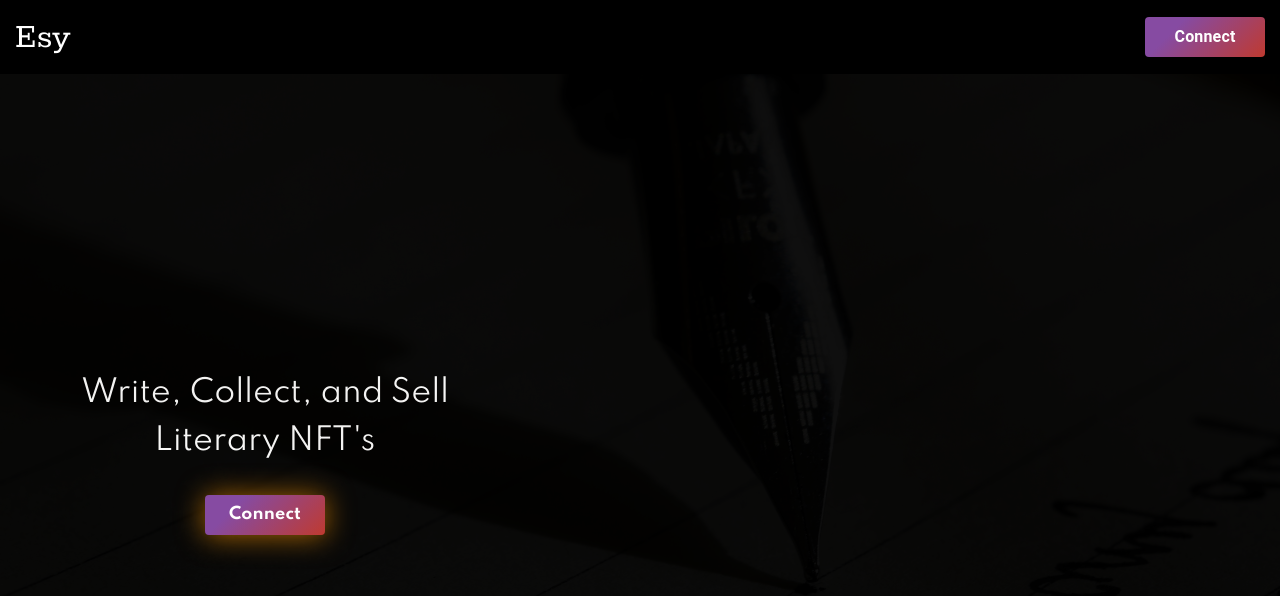
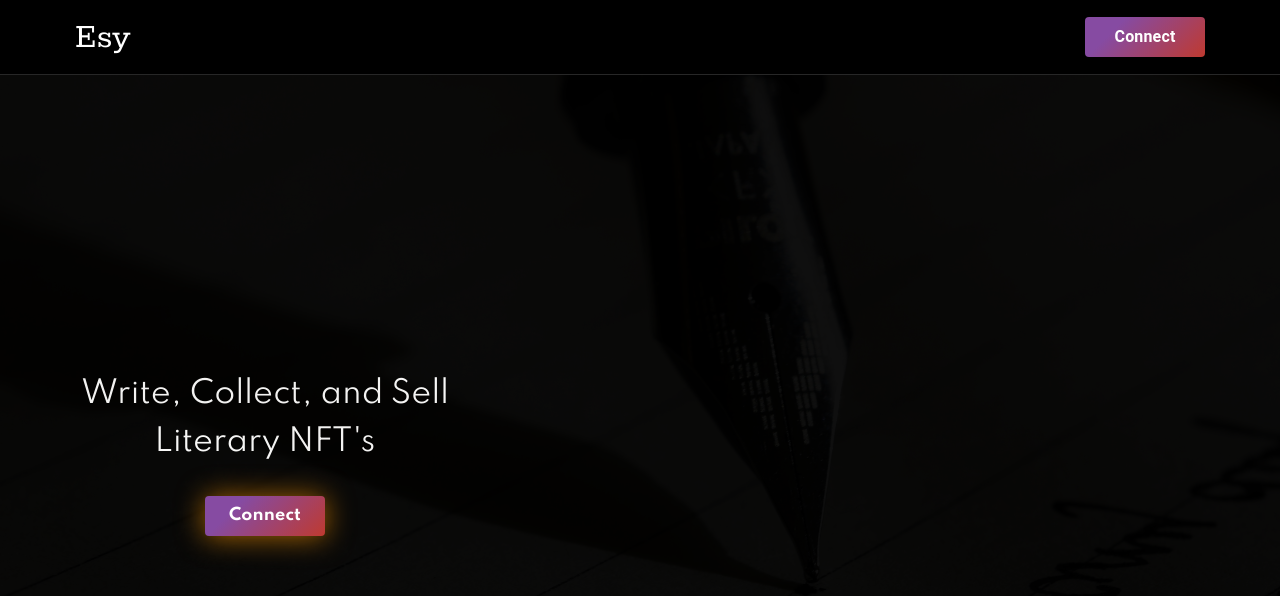
Before and after one commit to EsyHQ/esy.com, a Gatsby site: page / in a window 1280 px wide. Built offline with nearby package versions, Linux system fonts and the light colour scheme; Gatsby itself is replaced by a stand-in of ours.

Commit message:
update header styles

```diff
--- a/src/components/Header/index.js
+++ b/src/components/Header/index.js
@@ -29,10 +29,11 @@ export default Header
 const HeaderWrapper = styled.header`
   display: flex;
   justify-content: space-between;
-  padding: 15px;
+  padding: 15px 75px;
   width: 100%;
   background: #000;
   align-items: center;
+  border-bottom: 1px solid #272727;
 `
 
 const AvatarWrapper = styled.div`
```
